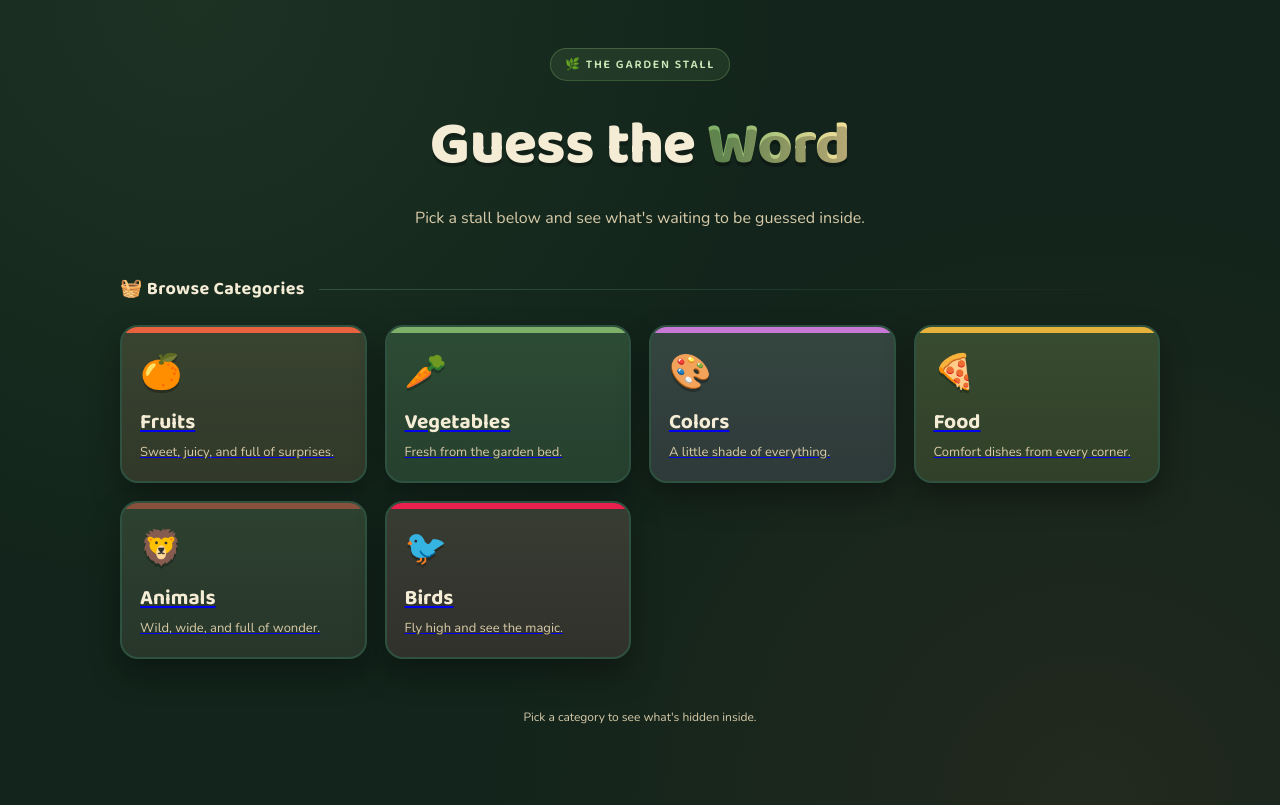
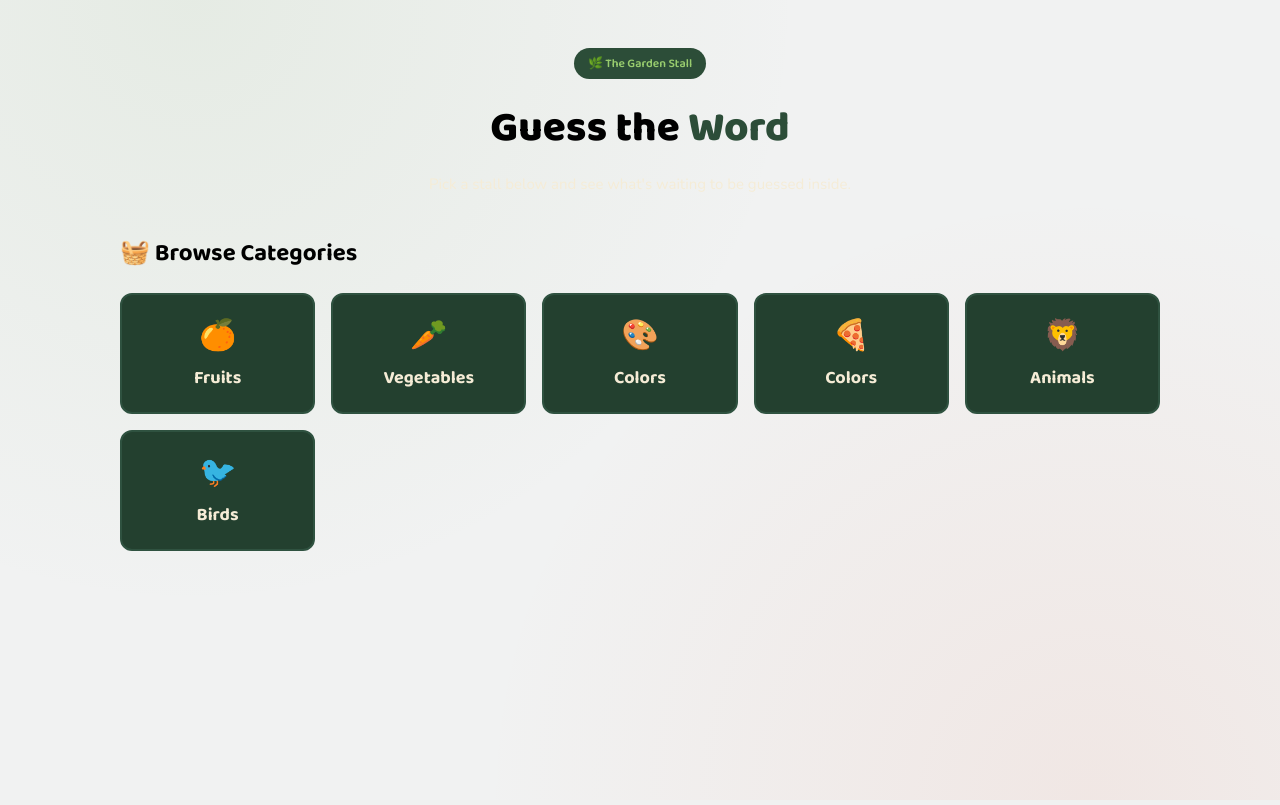
Before and after one commit to vyshalip26/guess-the-word-game, a Spring Boot app: page / in a window 1280 px wide. After the commit the page ends 551 px from the top, so only its background shows below. Run offline with Spring Boot 4, Linux system fonts and the light colour scheme.

Commit message:
Updated home-page.html
I made my own touches of styling to this file.

```diff
--- a/src/main/resources/templates/home-page.html
+++ b/src/main/resources/templates/home-page.html
@@ -7,27 +7,6 @@
 <link rel="preconnect" href="https://fonts.googleapis.com">
 <link href="https://fonts.googleapis.com/css2?family=Baloo+2:wght@500;600;700;800&family=Nunito:wght@400;600;700;800&display=swap" rel="stylesheet">
 <style>
-  :root{
-    --bg: #12241b;
-    --bg-2: #0d1c15;
-    --surface: #1c3327;
-    --surface-2: #23402f;
-    --crate-line: #2f5240;
-    --cream: #f5ecd6;
-    --cream-dim: #d8cba9;
-    --ink: #0d1c15;
-
-    --fruit: #e8623f;
-    --veg: #7fb069;
-    --colorz: #c879d6;
-    --food: #e6b23c;
-    --nature: #eb214d;
-    --animals: #87513d;
-
-    --radius: 18px;
-    --shadow: 0 14px 30px rgba(0,0,0,0.35);
-  }
-
   *{ box-sizing: border-box; }
 
   html, body{
@@ -36,16 +15,12 @@
     background:
       radial-gradient(circle at 15% 0%, rgba(127,176,105,0.10), transparent 45%),
       radial-gradient(circle at 85% 100%, rgba(232,98,63,0.08), transparent 45%),
-      var(--bg);
-    color: var(--cream);
+      #f1f2f2;
+    color: #000000;
     font-family: 'Nunito', sans-serif;
   }
 
   h1, h2, h3{ font-family: 'Baloo 2', sans-serif; }
-
-  @media (prefers-reduced-motion: reduce){
-    *{ animation-duration: 0.01ms !important; animation-iteration-count: 1 !important; transition-duration: 0.01ms !important; }
-  }
 
   .wrap{
     max-width: 1080px;
@@ -53,195 +28,72 @@
     padding: 48px 20px 80px;
   }
 
-  /* ---------- HEADER / SIGNBOARD ---------- */
   .signboard{
     text-align:center;
-    margin-bottom: 46px;
-    animation: dropIn .6s ease both;
-  }
-  @keyframes dropIn{
-    from{ opacity:0; transform: translateY(-18px); }
-    to{ opacity:1; transform: translateY(0); }
+    margin-bottom: 40px;
   }
 
   .eyebrow{
     display:inline-block;
     font-family:'Baloo 2', sans-serif;
     font-weight:600;
-    letter-spacing:.14em;
-    text-transform:uppercase;
     font-size:12px;
-    color: #cde6b8;
-    background: rgba(127,176,105,0.12);
-    border: 1px solid rgba(127,176,105,0.35);
+    color: #98cc6e;
+    background:#2c4d38;
     padding: 6px 14px;
     border-radius: 999px;
     margin-bottom: 16px;
-    animation: floatChip 3.2s ease-in-out infinite;
-  }
-  @keyframes floatChip{
-    0%, 100%{ transform: translateY(0); }
-    50%{ transform: translateY(-4px); }
   }
 
   .signboard h1{
-    font-size: clamp(36px, 6.5vw, 60px);
-    margin: 0 0 14px;
+    font-size: 42px;
+    margin: 0 0 12px;
     font-weight: 800;
-    letter-spacing: -0.01em;
-    color: var(--cream);
-    text-shadow: 0 4px 0 rgba(0,0,0,0.25);
+    color: #000000;
+  }
+  .categories{
+    display: grid;
+    grid-template-columns: repeat(auto-fit, minmax(180px, 1fr));
+    gap: 16px;
   }
 
-  /* letter-by-letter reveal + gradient shimmer on the accent word */
-  .title-line{ display:inline-block; }
-  .title-line .char{
-    display:inline-block;
-    opacity:0;
-    transform: translateY(14px) rotate(-4deg);
-    animation: charIn .5s cubic-bezier(.2,.8,.2,1) forwards;
-  }
-  @keyframes charIn{
-    to{ opacity:1; transform: translateY(0) rotate(0); }
+  .category{
+    display: block;
+    text-decoration: none;
+    background: #23402f;
+    border: 2px solid #2f5240;
+    border-radius: 12px;
+    padding: 20px;
+    text-align: center;
+    color: #f5ecd6;
   }
 
+  .category:hover{
+    background: #2c4d38;
+  }
+
+  .icon{
+    font-size: 30px;
+    display: block;
+    margin-bottom: 8px;
+  }
+
+  .category h3{
+    margin: 0;
+    font-size: 18px;
+  }
   .accent-word{
-    background: linear-gradient(90deg, #ffe6a1, #e6b23c, #7fb069, #ffe6a1);
-    background-size: 300% 100%;
-    -webkit-background-clip: text;
-    background-clip: text;
-    color: transparent;
-    animation: shimmer 5s linear infinite;
-  }
-  @keyframes shimmer{
-    0%{ background-position: 0% 50%; }
-    100%{ background-position: 300% 50%; }
+    color: #2c4d38;
   }
 
   .signboard p.sub{
-    color: var(--cream-dim);
-    font-size: 16px;
-    max-width: 540px;
+    color:#f5ecd6;
+    font-size: 15px;
+    max-width: 500px;
     margin: 0 auto;
-    opacity: 0;
-    animation: dropIn .6s ease .4s forwards;
   }
 
 
-  /* ---------- SECTION LABEL ---------- */
-  .section-label{
-    display:flex;
-    align-items:center;
-    gap: 14px;
-    margin: 0 0 22px;
-  }
-  .section-label h2{
-    font-size: 18px;
-    margin:0;
-    color: var(--cream);
-    letter-spacing: .02em;
-    white-space: nowrap;
-  }
-  .section-label .line{
-    height: 1px;
-    flex: 1;
-    background: linear-gradient(90deg, var(--crate-line), transparent);
-  }
-
-  /* ---------- CATEGORY GRID ---------- */
-  .stalls{
-    display:grid;
-    grid-template-columns: repeat(auto-fit, minmax(210px, 1fr));
-    gap: 18px;
-  }
-
-  .stall{
-    position:relative;
-    background: linear-gradient(180deg, var(--surface-2), var(--surface));
-    border: 2px solid var(--crate-line);
-    border-radius: var(--radius);
-    padding: 22px 18px 20px;
-    box-shadow: var(--shadow);
-    transition: transform .18s ease, box-shadow .18s ease, border-color .18s ease;
-    overflow:hidden;
-    isolation:isolate;
-    opacity: 0;
-    animation: cardIn .5s ease forwards;
-  }
-  .stall:nth-child(1){ animation-delay: .05s; }
-  .stall:nth-child(2){ animation-delay: .12s; }
-  .stall:nth-child(3){ animation-delay: .19s; }
-  .stall:nth-child(4){ animation-delay: .26s; }
-  .stall:nth-child(5){ animation-delay: .33s; }
-  .stall:nth-child(6){ animation-delay: .36s; }
-  @keyframes cardIn{
-    from{ opacity:0; transform: translateY(16px); }
-    to{ opacity:1; transform: translateY(0); }
-  }
-
-  .stall::before{
-    content:"";
-    position:absolute; inset:0;
-    background: var(--accent, var(--veg));
-    opacity: 0.10;
-    z-index:-1;
-  }
-  .stall::after{
-    content:"";
-    position:absolute;
-    left:0; right:0; top:0;
-    height:6px;
-    background: var(--accent, var(--veg));
-  }
-  .stall:hover{
-    transform: translateY(-6px) rotate(-0.4deg);
-    border-color: var(--accent, var(--veg));
-    box-shadow: 0 20px 34px rgba(0,0,0,0.4);
-  }
-  .stall .icon{
-    font-size: 34px;
-    display:inline-block;
-    margin-bottom: 10px;
-    filter: drop-shadow(0 3px 0 rgba(0,0,0,0.25));
-    transition: transform .3s ease;
-  }
-  .stall:hover .icon{
-    transform: scale(1.15) rotate(-6deg);
-  }
-  .stall h3{
-    margin: 0 0 4px;
-    font-size: 21px;
-    color: var(--cream);
-  }
-  .stall p{
-    margin: 0;
-    font-size: 13px;
-    color: var(--cream-dim);
-  }
-  .stall .count{
-    position:absolute;
-    top: 16px; right: 16px;
-    font-size: 11px;
-    font-weight: 800;
-    letter-spacing:.05em;
-    background: rgba(0,0,0,0.28);
-    color: var(--cream);
-    padding: 4px 9px;
-    border-radius: 999px;
-  }
-
-  .stall[data-cat="fruits"]{ --accent: var(--fruit); }
-  .stall[data-cat="vegetables"]{ --accent: var(--veg); }
-  .stall[data-cat="colors"]{ --accent: var(--colorz); }
-  .stall[data-cat="food"]{ --accent: var(--food); }
-  .stall[data-cat="animals"]{ --accent: var(--animals); }
-  .stall[data-cat="birds"]{--accent:var(--nature); }
-  footer{
-    text-align:center;
-    margin-top: 50px;
-    color: var(--cream-dim);
-    font-size: 12px;
-  }
 </style>
 </head>
 <body>
@@ -250,77 +102,45 @@
 
   <div class="signboard">
     <span class="eyebrow">🌿 The Garden Stall</span>
-    <h1>
-      <span class="title-line" id="titleLine">Guess the </span><span class="accent-word">Word</span>
-    </h1>
+    <h1>Guess the <span class="accent-word">Word</span></h1>
     <p class="sub">Pick a stall below and see what's waiting to be guessed inside.</p>
   </div>
 
   <div class="section-label">
     <h2>🧺 Browse Categories</h2>
-    <span class="line"></span>
   </div>
 
-  <div class="stalls">
-    <a href="/game?category=fruits">
-      <div class="stall" data-cat="fruits">
+  <div class="categories">
+      <a href="/game?category=fruits" class="category">
         <span class="icon">🍊</span>
         <h3>Fruits</h3>
-        <p>Sweet, juicy, and full of surprises.</p>
-      </div>
       </a>
-    <a href="/game?category=vegetables">
-      <div class="stall" data-cat="vegetables" >
+
+      <a href="/game?category=vegetables" class="category">
         <span class="icon">🥕</span>
         <h3>Vegetables</h3>
-        <p>Fresh from the garden bed.</p>
-      </div>
       </a>
-    <a href="/game?category=colors">
-      <div class="stall" data-cat="colors" >
+
+      <a href="/game?category=colors" class="category">
         <span class="icon">🎨</span>
         <h3>Colors</h3>
-        <p>A little shade of everything.</p>
-      </div>
       </a>
-    <a href="/game?category=food">
-      <div class="stall" data-cat="food">
+
+      <a href="/game?category=food" class="category">
         <span class="icon">🍕</span>
-        <h3>Food</h3>
-        <p>Comfort dishes from every corner.</p>
-      </div>
+          <h3>Colors</h3>
       </a>
-    <a href="/game?category=animals">
-      <div class="stall" data-cat="animals">
+      <a href="/game?category=animals" class="category">
           <span class="icon">🦁</span>
           <h3>Animals</h3>
-        <p>Wild, wide, and full of wonder.</p>
-      </div>
       </a>
-    <a href="/game?category=birds">
-      <div class="stall" data-cat="birds">
+      <a href="/game?category=birds" class="category">
           <span class="icon">🐦</span>
           <h3>Birds</h3>
-        <p>Fly high and see the magic.</p>
-      </div>
       </a>
   </div>
-
-  <footer>Pick a category to see what's hidden inside.</footer>
   </div>
-
-<script>
-  const titleLine = document.getElementById('titleLine');
-  const text = titleLine.textContent;
-  titleLine.textContent = '';
-  [...text].forEach((ch, i) => {
-    const span = document.createElement('span');
-    span.className = 'char';
-    span.style.animationDelay = `${i * 0.035}s`;
-    span.textContent = ch === ' ' ? '\u00A0' : ch;
-    titleLine.appendChild(span);
-  });
-</script>
+</div>
 
 </body>
 </html>
```
Lines whose indentation alone changed are shown as unchanged.
